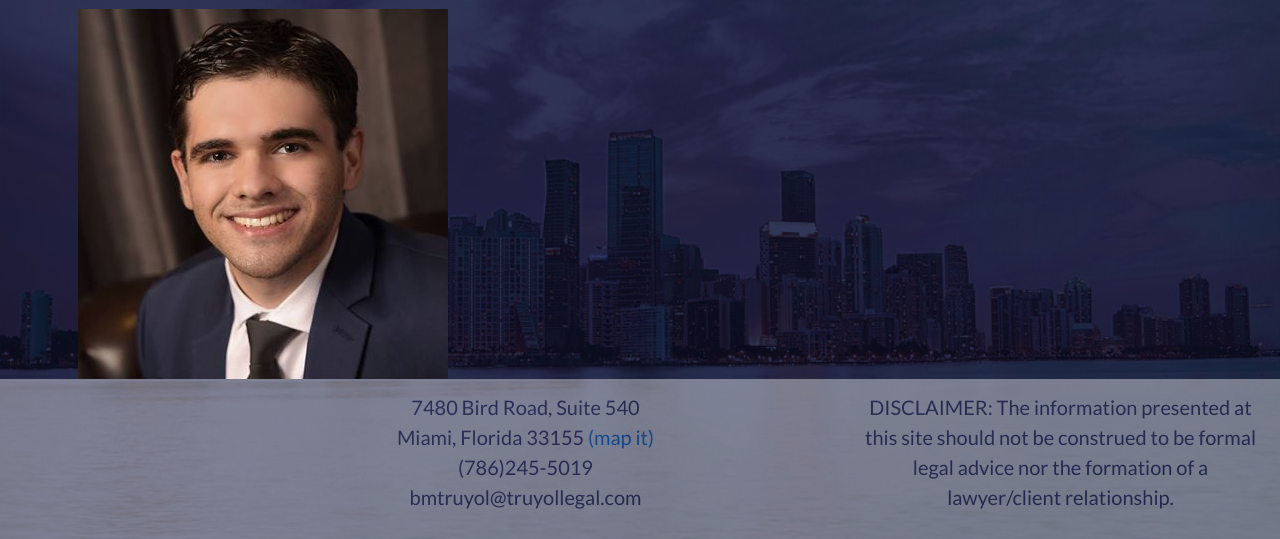
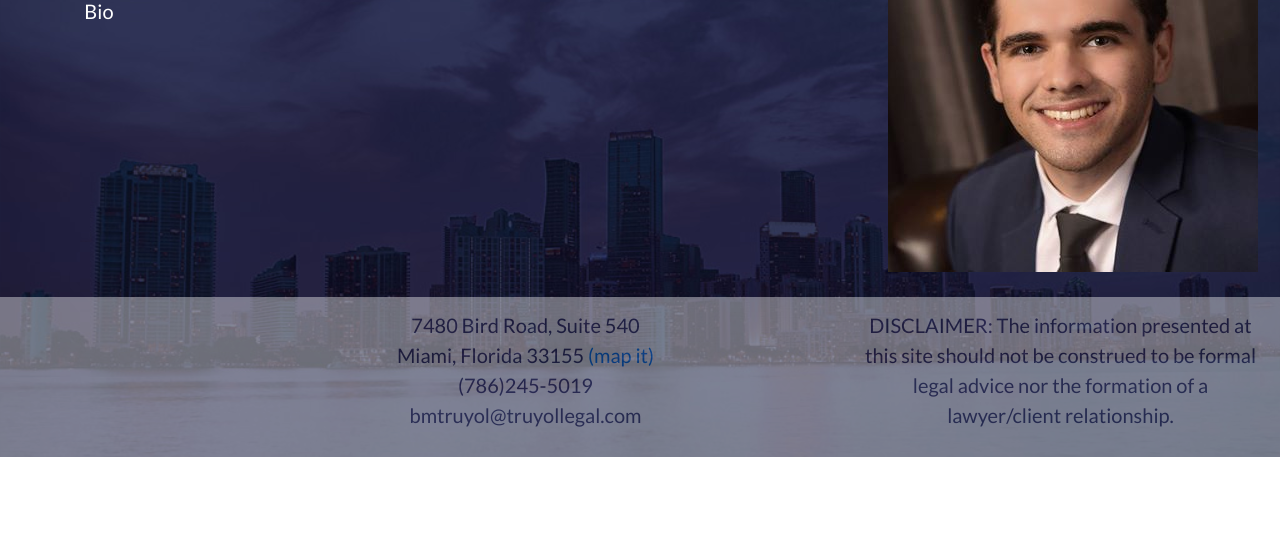
Before and after one commit to kristenmt/bryan_law, a plain HTML site: page bio.html in a window 1280 px wide. Shown: the part 388-927 px from the top of the page. After the commit the page ends 845 px from the top, so only its background shows below. Drawn offline with nearby package versions, Linux system fonts and the light colour scheme; a web font is replaced by a local one.

Commit message:
fixed placement of photo in bio page

```diff
--- a/bio.html
+++ b/bio.html
@@ -63,17 +63,15 @@
           <a class="nav-link" href="contact.html">Contact</a>
         </li>
       </ul>
-      <!-- </div> -->
     </nav>
-    <!-- <div class="jumbotron jumbotron-fluid"> -->
+
     <div class="container title">
       <h1 class="display-4">Bryan M. Truyol</h1>
       <h2>Divorce and Family Law Attorney</h2>
       <br />
     </div>
-    <!-- </div> -->
-    <div class="row">
-      <div class="col-6">
+    <div class="row bio-row">
+      <div class="col-8">
         <section class="section-bio" id="bio">
           <div class="home-text-box">
             <h3 class="tag">
@@ -81,25 +79,17 @@
             </h3>
             <p>Bio</p>
           </div>
-          <div class="col" id="bryan-photo">
-            <img
-              src="images/bryan_m_truyol_photo.jpg"
-              alt="photo of Attorney Truyol"
-            />
-          </div>
         </section>
       </div>
+      <div class="col-4">
+        <div class="col" id="bryan-photo">
+          <img
+            src="images/bryan_m_truyol_photo.jpg"
+            alt="photo of Attorney Truyol"
+          />
+        </div>
+      </div>
     </div>
-    <!-- <section class="section-bio" id="bio">
-      <div class="row">
-        <div class="col span-1-of-3 box">
-          <h3>Meet Bryan</h3>
-          <p>text text text text text</p>
-        </div>
-        <div class="col span-2-of-3 box"></div>
-        <div class="col span-3-of-3 box">image</div>
-      </div>
-    </section> -->
     <footer>
       <div class="row">
         <div class="col-2"></div>
--- a/css/style.css
+++ b/css/style.css
@@ -85,9 +85,7 @@ body {
   color: white;
 }
 .testimonials {
-  /* background-color: white; */
   padding: 3%;
-  /* margin-bottom: 20%; */
 }
 blockquote:before {
   font-family: "Baskervville", serif;
@@ -135,6 +133,10 @@ blockquote:after {
 #test2 {
   padding-top: 10%;
 }
+.bio-row {
+  padding-bottom: 2%;
+  padding-top: 2%;
+}
 #bryan-photo {
   float: left;
 }
```
